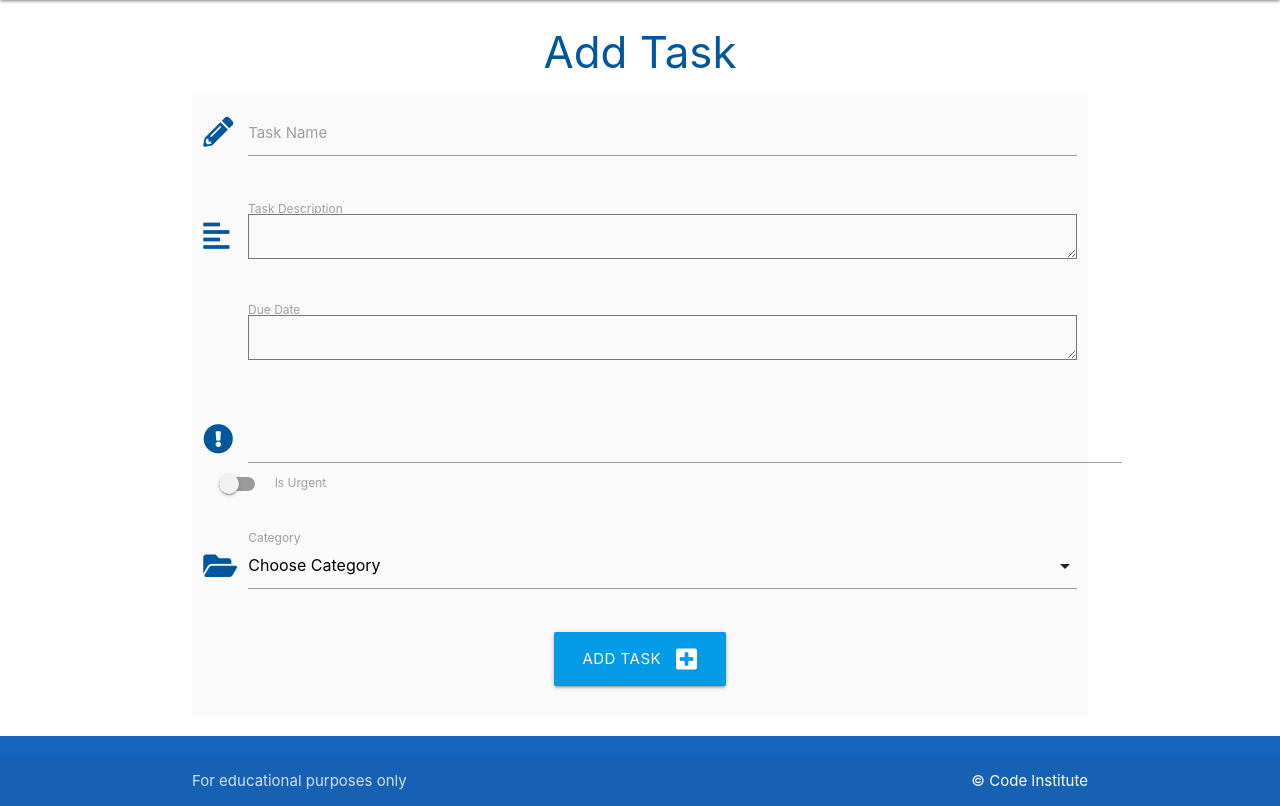
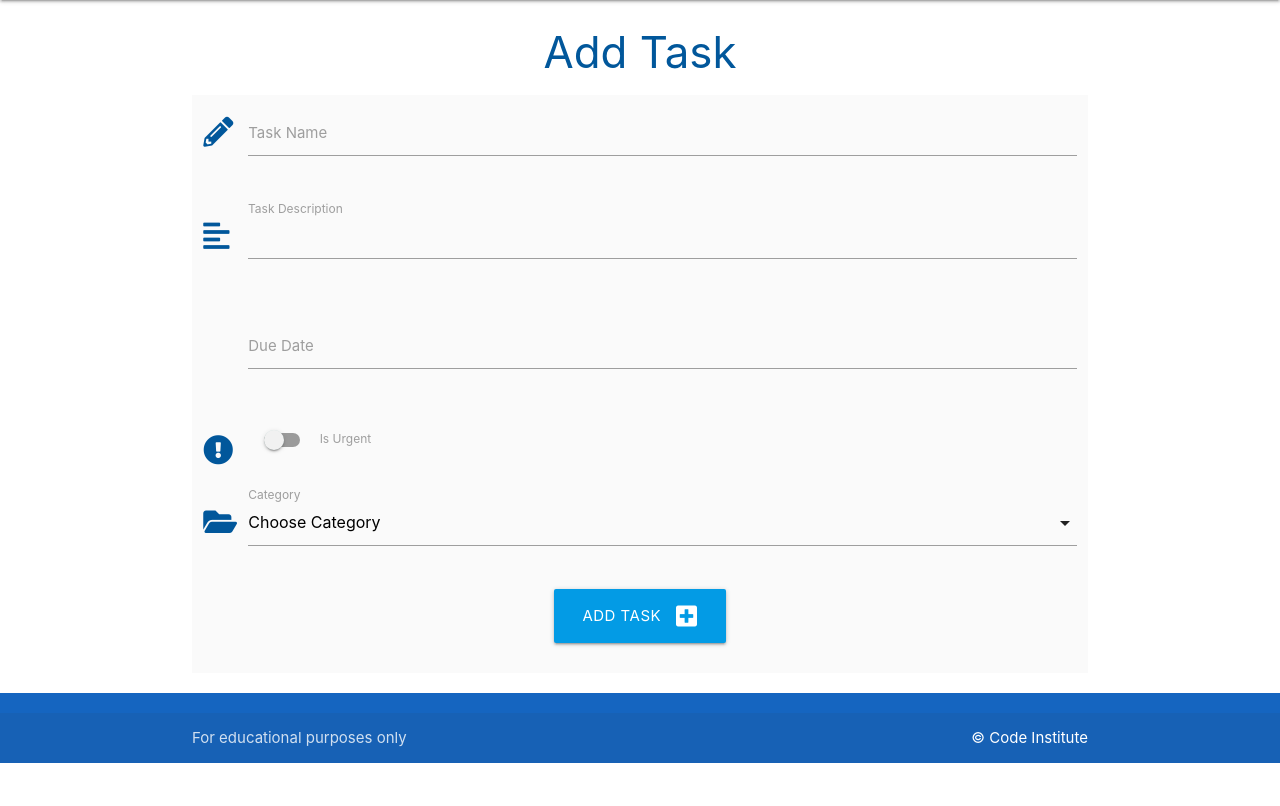
Before and after one commit to darco31/flask-taskmanager, a Flask app: page /add_task in a window 1280 px wide. Shown: the part 64-870 px from the top of the page. After the commit the page ends 827 px from the top, so only its background shows below. Run offline with Flask 2, Linux system fonts and the light colour scheme; data that the repository does not hold is empty.

Commit message:
new commit

```diff
--- a/taskmanager/templates/add_task.html
+++ b/taskmanager/templates/add_task.html
@@ -9,35 +9,34 @@
         <div class="row">
             <div class="input-field col s12">
                 <i class="fas fa-pencil-alt prefix light-blue-text text-darken-4"></i>
-            <input id="task_name" name="task_name" type="text" class="validate" required maxlength="50" minlength="5">
+            <input id="task_name" name="task_name" minlength="5" maxlength="50" type="text" class="validate" required >
             <label for="task_name">Task Name</label>
             </div>
         </div>
-
+<!-- Task description -->
         <div class="row">
             <div class="input-field col s12">
                 <i class="fas fa-align-left prefix light-blue-text text-darken-4"></i>
-            <textarea id="task_description" name="task_description" type="text" class="validate" required maxlength="200" minlength="50" class="materialize-textarea validate">
+            <textarea id="task_description" name="task_description" type="text" maxlength="200" minlength="5" class="materialize-textarea validate" required>
             </textarea>
             <label for="task_description">Task Description</label>
             </div>
         </div>
-
+<!-- due date -->
         <div class="row">
             <div class="input-field col s12">
                 <i class="fas fa-calender-alt prefix light-blue-text text-darken-4"></i>
-            <textarea id="due_date" name="due_date" type="text" class="datepicker validate" required>
-            </textarea>
+            <input id="due_date" name="due_date" type="text" class="datepicker validate" required>
             <label for="due_date">Due Date</label>
             </div>
         </div>
-
+<!-- Is urgent -->
         <div class="row">
             <div class="input-field col s12">
                 <div class="switch">
                     <i class="fas fa-exclamation-circle prefix light-blue-text text-darken-4"></i>
                     <label for="is_urgent">
-                        <input id="is_urgent" name="is_urgent" class="checkbox">
+                        <input id="is_urgent" name="is_urgent" type="checkbox">
                         <span class="lever"></span>
                         Is Urgent
                     </label>
```
